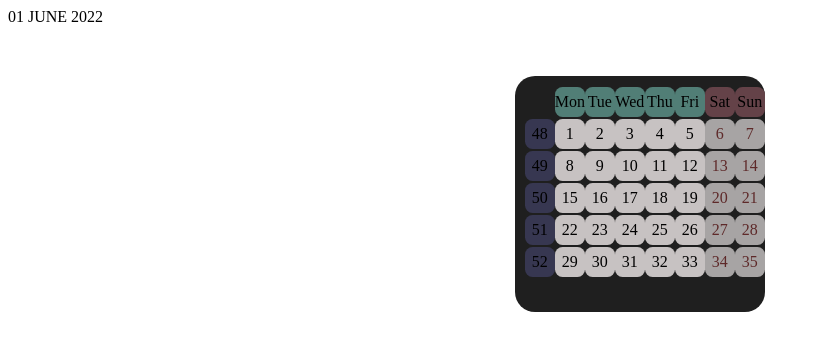
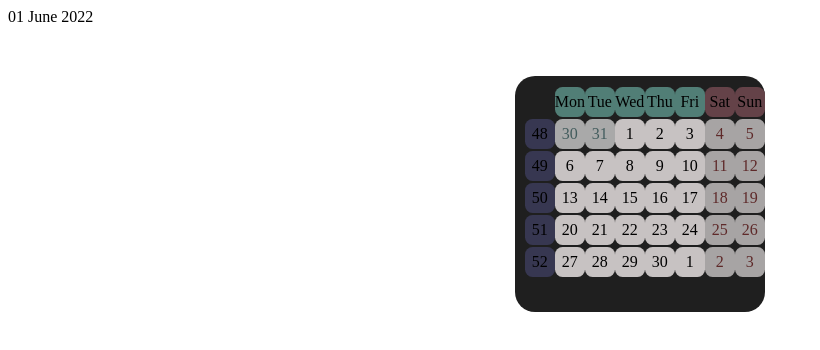
Before and after one commit to RKeyIT/MyHelloWorld, a plain HTML site: page codes/calendar/calendar.html in a window 1280 px wide. Shown: the whole page, without its empty margins (0-820 px from the left). Drawn offline with Linux system fonts and the light colour scheme.

Commit message:
Quest8AddedCodeAddedStyle
Added some conceptual color changes

Added firstDayOfWeek funcs
Added some code.

Next - create code for calendar buildings

```diff
--- a/codes/calendar/calendar.html
+++ b/codes/calendar/calendar.html
@@ -34,49 +34,49 @@
                     <div id="sunday" class="square dayOffs">Sun</div>
 
                     <div id="w1" class="square amountOfWeek">48</div>
-                    <div id="d1" class="square">1</div>
-                    <div id="d2" class="square">2</div>
-                    <div id="d3" class="square">3</div>
-                    <div id="d4" class="square">4</div>
-                    <div id="d5" class="square">5</div>
-                    <div id="d6" class="square dayOff">6</div>
-                    <div id="d7" class="square dayOff">7</div>
+                    <div id="d1" class="square" style="color:rgb(66, 92, 93); background-color: darkgray;">30</div>
+                    <div id="d2" class="square" style="color:rgb(66, 92, 93); background-color: darkgray;">31</div>
+                    <div id="d3" class="square">1</div>
+                    <div id="d4" class="square">2</div>
+                    <div id="d5" class="square">3</div>
+                    <div id="d6" class="square dayOff">4</div>
+                    <div id="d7" class="square dayOff">5</div>
 
                     <div id="w2" class="square amountOfWeek">49</div>
-                    <div id="d8" class="square">8</div>
-                    <div id="d9" class="square">9</div>
-                    <div id="d10" class="square">10</div>
-                    <div id="d11" class="square">11</div>
-                    <div id="d12" class="square">12</div>
-                    <div id="d13" class="square dayOff">13</div>
-                    <div id="d14" class="square dayOff">14</div>
+                    <div id="d8" class="square">6</div>
+                    <div id="d9" class="square">7</div>
+                    <div id="d10" class="square">8</div>
+                    <div id="d11" class="square">9</div>
+                    <div id="d12" class="square">10</div>
+                    <div id="d13" class="square dayOff">11</div>
+                    <div id="d14" class="square dayOff">12</div>
 
                     <div id="w3" class="square amountOfWeek">50</div>
-                    <div id="d15" class="square">15</div>
-                    <div id="d16" class="square">16</div>
-                    <div id="d17" class="square">17</div>
-                    <div id="d18" class="square">18</div>
-                    <div id="d19" class="square">19</div>
-                    <div id="d20" class="square dayOff">20</div>
-                    <div id="d21" class="square dayOff">21</div>
+                    <div id="d15" class="square">13</div>
+                    <div id="d16" class="square">14</div>
+                    <div id="d17" class="square">15</div>
+                    <div id="d18" class="square">16</div>
+                    <div id="d19" class="square">17</div>
+                    <div id="d20" class="square dayOff">18</div>
+                    <div id="d21" class="square dayOff">19</div>
 
                     <div id="w4" class="square amountOfWeek">51</div>
-                    <div id="d22" class="square">22</div>
-                    <div id="d23" class="square">23</div>
-                    <div id="d24" class="square">24</div>
-                    <div id="d25" class="square">25</div>
-                    <div id="d26" class="square">26</div>
-                    <div id="d27" class="square dayOff">27</div>
-                    <div id="d28" class="square dayOff">28</div>
+                    <div id="d22" class="square">20</div>
+                    <div id="d23" class="square">21</div>
+                    <div id="d24" class="square">22</div>
+                    <div id="d25" class="square">23</div>
+                    <div id="d26" class="square">24</div>
+                    <div id="d27" class="square dayOff">25</div>
+                    <div id="d28" class="square dayOff">26</div>
 
                     <div id="w5" class="square amountOfWeek">52</div>
-                    <div id="d29" class="square">29</div>
-                    <div id="d30" class="square">30</div>
-                    <div id="d31" class="square">31</div>
-                    <div id="d32" class="square">32</div>
-                    <div id="d33" class="square">33</div>
-                    <div id="d34" class="square dayOff">34</div>
-                    <div id="d35" class="square dayOff">35</div>
+                    <div id="d29" class="square">27</div>
+                    <div id="d30" class="square">28</div>
+                    <div id="d31" class="square">29</div>
+                    <div id="d32" class="square">30</div>
+                    <div id="d33" class="square">1</div>
+                    <div id="d34" class="square dayOff">2</div>
+                    <div id="d35" class="square dayOff">3</div>
 
             </div>
         </div>
--- a/codes/calendar/calendar.js
+++ b/codes/calendar/calendar.js
@@ -1,7 +1,6 @@
 let pastTime = new Date(2022, 5, 1);   //  variable for write "first date"
 let formatedDate
 formateDate()
-setFirstDate()
 
 function formateDate() {
     let dd = pastTime.getDate();
@@ -12,11 +11,74 @@ function formateDate() {
         dd = '0'+dd;
     }
 
-    mm = pastTime.toLocaleString('default', {month: 'long'}).toUpperCase();
+    mm = pastTime.toLocaleString('default', {month: 'long'}).charAt().toUpperCase() +
+    pastTime.toLocaleString('default', {month: 'long'}).slice(1);
 
     formatedDate = `${dd} ${mm} ${yyyy}`;
+    document.getElementById('fullDate').innerHTML = formatedDate;
 }
 
-function setFirstDate() {
-    document.getElementById('fullDate').innerHTML = formatedDate;
+let daysInMonth;
+let firstDayOfCurrentMonth;
+
+function countOfDays() {    //  returns count of days in current month
+    let dateOne = new Date();
+    let dateTwo = dateOne.setDate(dateOne.getDate() + 30); //   optional variable for save changed dateOne variable
+        dateOne = dateOne.getDate();
+
+    if (currentDayOfDate === dateOne){
+        daysInMonth = 30
+    };
+    if (currentDayOfDate === dateOne + 1){
+        daysInMonth = 31
+    };
+    if (currentDayOfDate === dateOne - 2){
+        daysInMonth = 28
+    };
+    if (currentDayOfDate === dateOne - 1){
+        daysInMonth = 29
+    };
 }
+
+function dayOfWeek() {
+    let date1 = new Date().getFullYear();
+    let date2 = new Date().getMonth();
+    firstDayOfCurrentMonth = new Date(date1, date2, 1)
+}
+
+function buildCalendar () {
+    let firstDayPoint = 'd'+firstDayOfCurrentMonth.getDay()
+        /** THIS IS THE FIRST WAY  **/
+        setCalendar()
+        function setCalendar(firstDayPoint) {
+        // build from firstDayPoint
+
+
+        //experimental
+        document.getElementById(`${firstDayPoint}`).innerHTML = 1;
+    }
+
+        /** THIS IS THE SECOND WAY **/
+    /************   BUILD CALCULATOR FROM THIS IF's  ************/
+    if(firstDayPoint = 1) {     //  Monday
+
+    }
+    if(firstDayPoint = 2) {     //  Tuesday
+
+    }
+    if(firstDayPoint = 3) {     //  Wednesday
+
+    }
+    if(firstDayPoint = 4) {     //  Thursday
+
+    }
+    if(firstDayPoint = 5) {     //  Friday
+
+    }
+    if(firstDayPoint = 6) {     //  Saturday
+
+    }
+    if(firstDayPoint = 0) {     //  Sunday
+
+    }
+}
```
